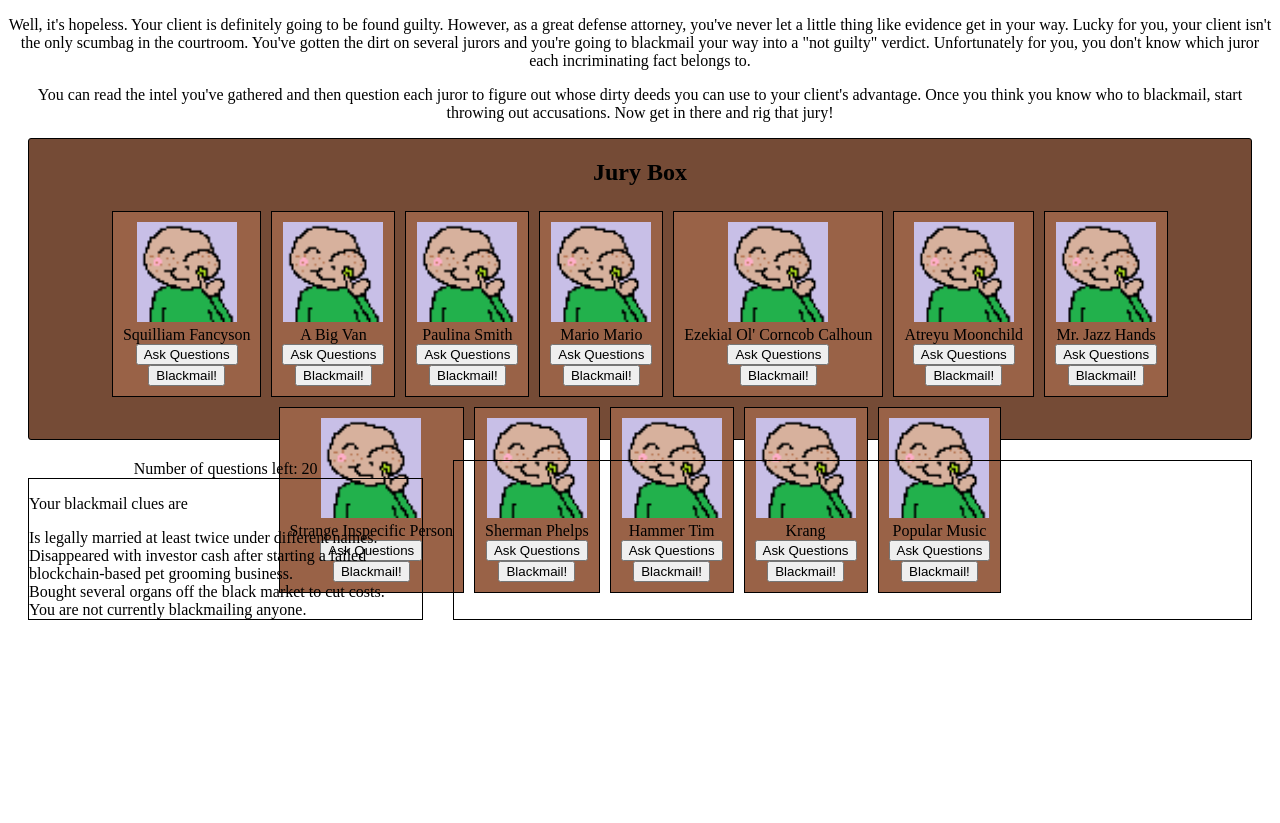
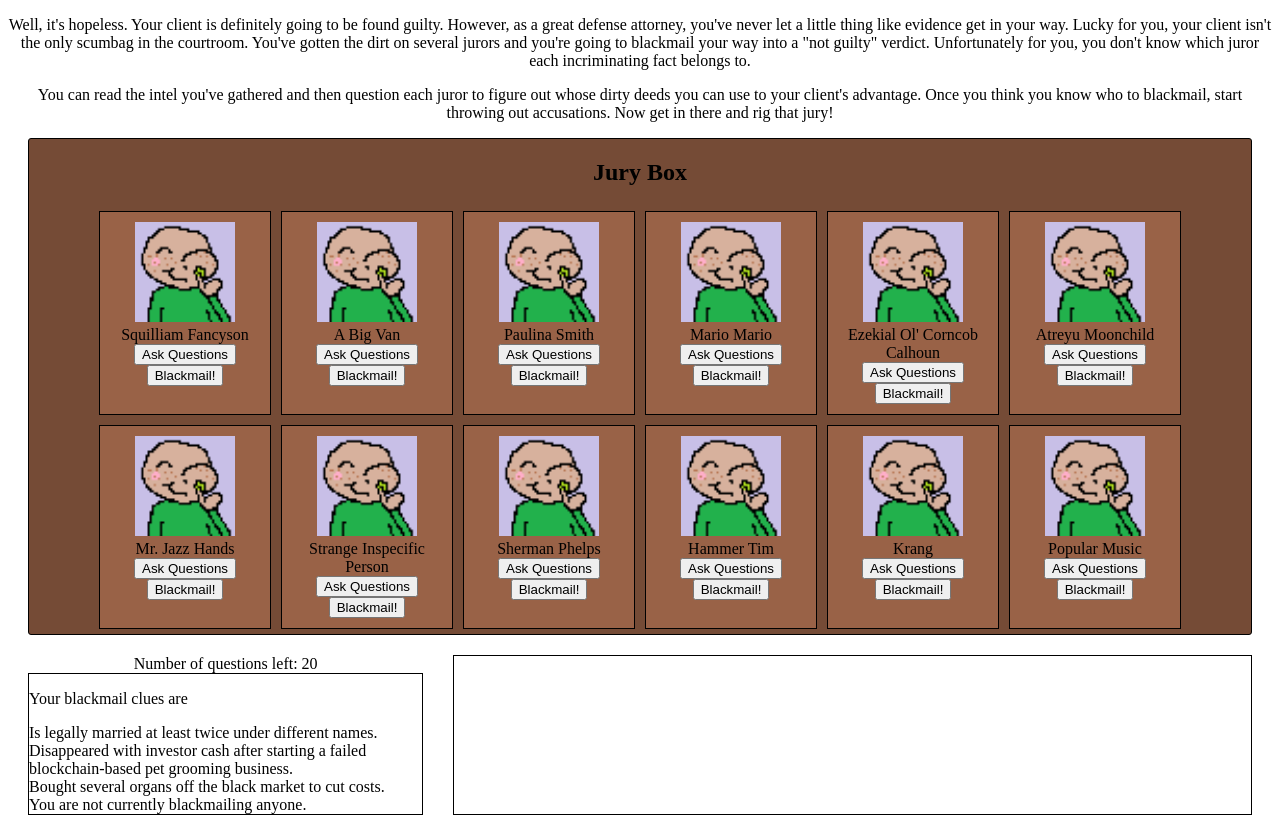
Before and after one commit to A-Camp/purple-monkey-game-jam, a React (Create React App) app: page / in a window 1280 px wide. Before the commit the page ends 800 px from the top, so only its background shows below. Built offline with nearby package versions, Linux system fonts and the light colour scheme.

Commit message:
styling fixes

```diff
--- a/src/Jurors/index.jsx
+++ b/src/Jurors/index.jsx
@@ -19,6 +19,8 @@ class Jurors extends Component {
       <div>
         <div className="jury-box">
           <h2>Jury Box</h2>
+
+          <div className="jurors">
           {this.props.jurors.map((juror, i) => (
             <span key={`juror-${i}`} className="juror">
               <img src="images/barney.png"/>
@@ -27,6 +29,7 @@ class Jurors extends Component {
               <div><button onClick={() => this.fuckOff(juror)}>Blackmail!</button></div>
             </span>
           ))}
+          </div>
         </div>
       </div>
     );
--- a/src/Jurors/jurors.css
+++ b/src/Jurors/jurors.css
@@ -3,7 +3,13 @@
   border: 1px solid black;
   border-radius: 3px;
   background-color: #754B36;
-  height: 300px;
+  height: auto;
+}
+
+.jurors {
+  display: flex;
+  flex-wrap: wrap;
+  justify-content: center;
 }
 
 .juror {
@@ -12,6 +18,8 @@
   display: inline-block;
   padding: 10px;
   margin: 5px;
+  max-width: 150px;
+  min-width: 150px;
 }
 
 .jury-box img {
```
